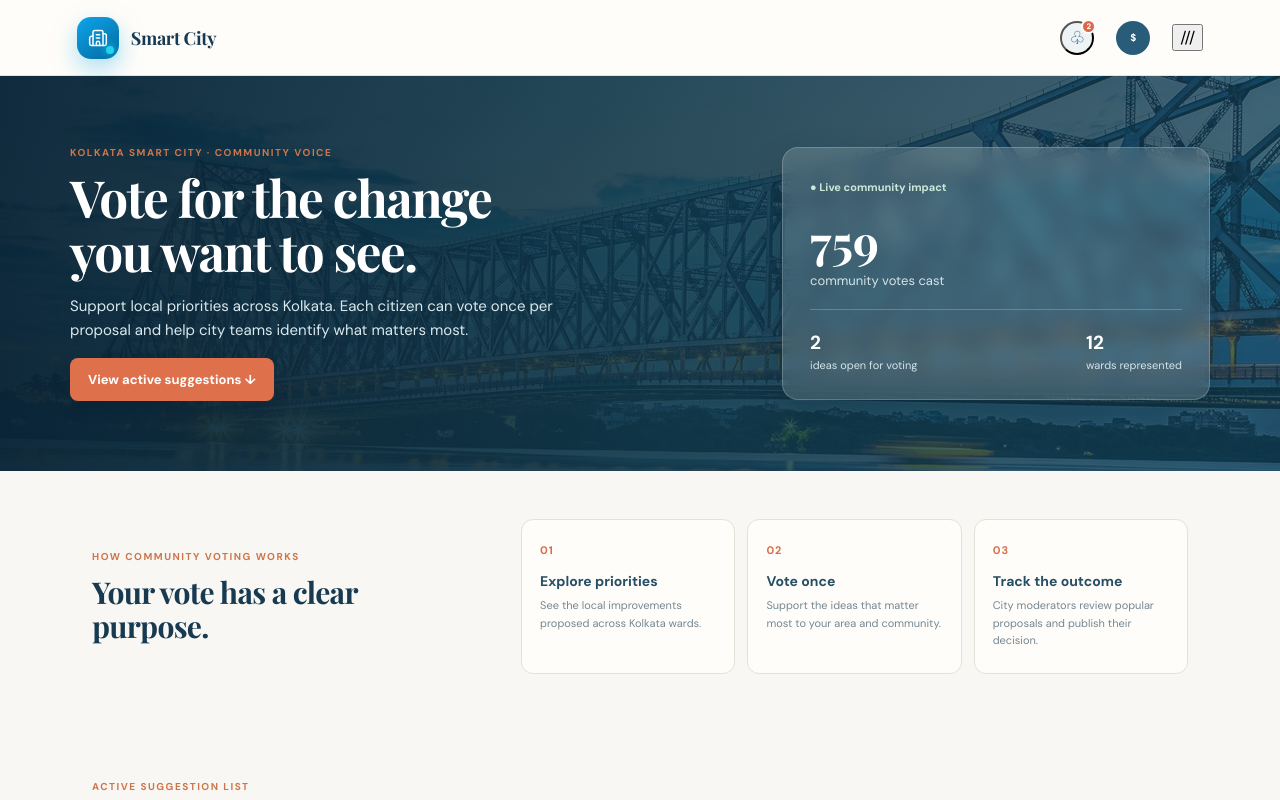
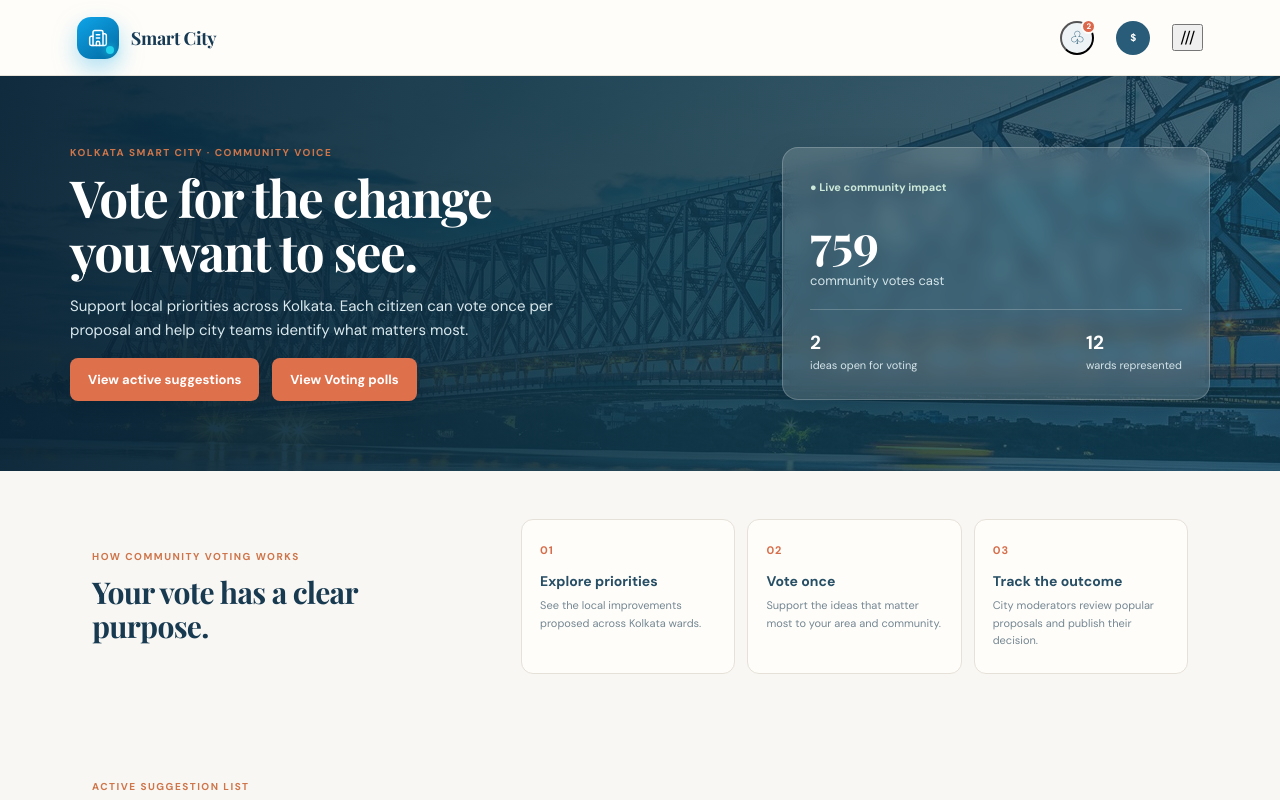
Before and after one commit to shuvam009/community-priorities-notifications, a React (Vite) app in the folder frontend/: page /community/suggestions in a window 1280 px wide. Shown: the top 800 px of the page. Built offline with nearby package versions, Linux system fonts and the light colour scheme.

Commit message:
vote link

```diff
--- a/frontend/src/App.css
+++ b/frontend/src/App.css
@@ -325,6 +325,19 @@ button {
   line-height: 1.65;
   font-size: 15px;
 }
+.vote-link{
+  border: 0;
+  border-radius: 8px;
+  padding: 13px 18px;
+  background: #df704c;
+  color: #fff;
+  font-size: 13px;
+  font-weight: 700;
+  box-shadow: 0 7px 16px rgba(6, 26, 40, 0.2);
+  margin-left: 2%;
+}
+
+
 .create-button,
 .submit-button {
   border: 0;
--- a/frontend/src/pages/voting.jsx
+++ b/frontend/src/pages/voting.jsx
@@ -41,8 +41,11 @@ export default function Voting({
             per proposal and help city teams identify what matters most.
           </p>
           <a className="create-button" href="#voting">
-            View active suggestions ↓
+            View active suggestions
           </a>
+           <button className="vote-link" onClick={onShowPolls}>
+              View Voting polls
+            </button>
         </div>
         <div className="hero-card">
           <span className="live-tag">● Live community impact</span>
```
